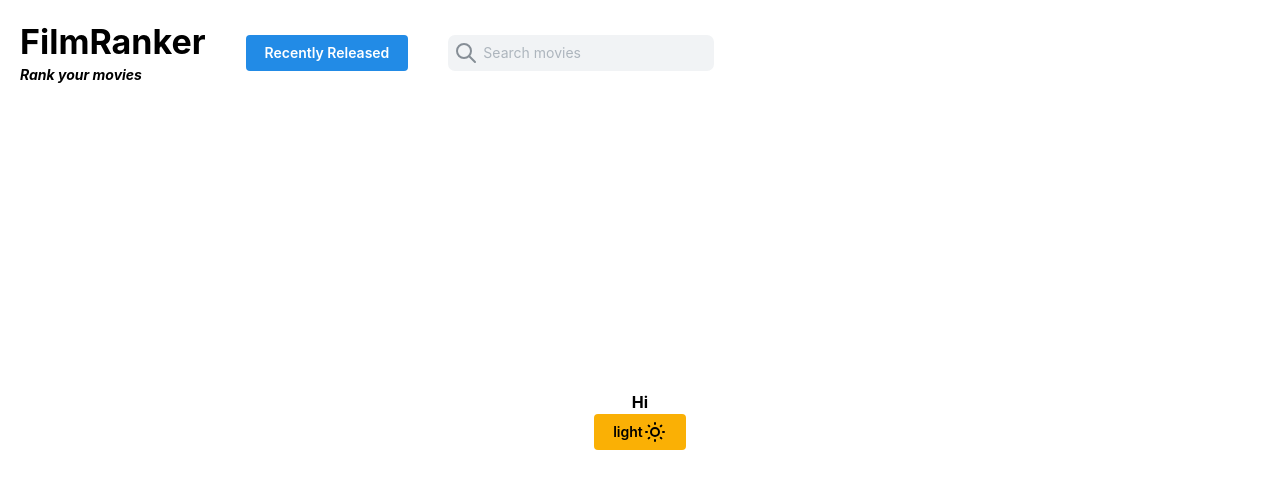
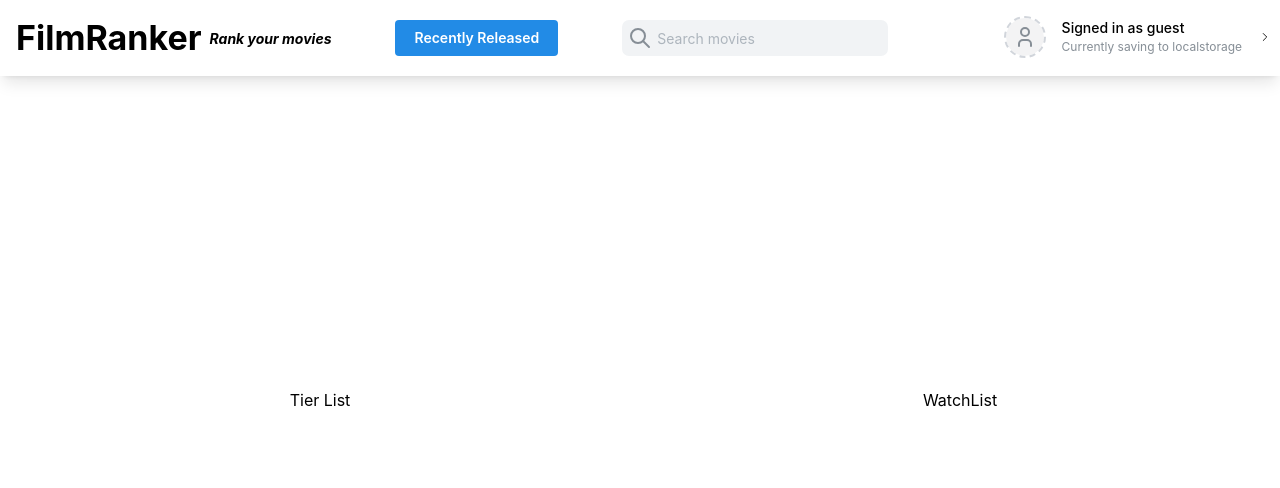
Before and after one commit to lanceziegler/filmranker, a Next.js app: page / in a window 1280 px wide. Shown: the top 488 px of the page. Built offline with nearby package versions, Linux system fonts and the light colour scheme.

Commit message:
base sign in menu started, main page layout skeleton

```diff
--- a/app/layout.tsx
+++ b/app/layout.tsx
@@ -23,10 +23,8 @@ export default function RootLayout({ children }: { children: any }) {
       </head>
       <body>
         <MantineProvider theme={theme}>
-          <div className='m-5'>
-            <Nav />
-            {children}
-          </div>
+          <Nav />
+          {children}
         </MantineProvider>
       </body>
     </html>
--- a/app/page.tsx
+++ b/app/page.tsx
@@ -1,12 +1,17 @@
-import ColorSchemeToggle from '../components/ColorSchemeToggle/ColorSchemeToggle';
 import { Title } from '@mantine/core';
+import TierList from '@/components/TierList';
+import WatchList from '@/components/WatchList';
 
 export default function HomePage() {
   return (
     <main>
-      <div className='min-h-screen flex items-center justify-center flex-col'>
-        <Title order={5}>Hi</Title>
-        <ColorSchemeToggle />
+      <div className='min-h-screen flex items-center'>
+        <div className='flex justify-center flex-1'>
+          <TierList />
+        </div>
+        <div className='flex justify-center flex-1'>
+          <WatchList />
+        </div>
       </div>
     </main>
   );
--- a/components/ColorSchemeToggle/ColorSchemeToggle.tsx
+++ b/components/ColorSchemeToggle/ColorSchemeToggle.tsx
@@ -28,7 +28,7 @@ export default function ColorSchemeToggle() {
             ? setColorScheme('light')
             : setColorScheme('dark')
         }
-        color={colorScheme === 'dark' ? 'blue' : 'yellow'}
+        color={colorScheme === 'dark' ? 'rgba(0, 79, 227, 1)' : 'yellow'}
       >
         <span className={colorScheme === 'dark' ? 'text-white' : 'text-black'}>
           {colorScheme}
--- a/components/Nav.tsx
+++ b/components/Nav.tsx
@@ -1,11 +1,13 @@
 import { IconUser } from '@tabler/icons-react';
 import { Title, Button } from '@mantine/core';
 import Search from './Search';
+import { UserButton } from './UserButton';
 
 function Nav() {
   return (
-    <nav className='fixed flex gap-10 items-center'>
-      <div>
+    <nav className='fixed top-0 left-0 w-full flex justify-between items-center p-4 shadow-lg'>
+      <div className='flex gap-16 items-center'>
+        <div className='flex gap-2 items-center'>
           <Title order={1} size='h1'>
             FilmRanker
           </Title>
@@ -15,6 +17,10 @@ function Nav() {
         </div>
         <Button>Recently Released</Button>
         <Search />
+      </div>
+      <div className='relative'>
+        <UserButton />
+      </div>
     </nav>
   );
 }
--- /dev/null
+++ b/components/TierList.tsx
@@ -0,0 +1,7 @@
+import React from 'react';
+
+function TierList() {
+  return <div>Tier List</div>;
+}
+
+export default TierList;
--- /dev/null
+++ b/components/UserButton.tsx
@@ -0,0 +1,83 @@
+'use client';
+import {
+  UnstyledButton,
+  Group,
+  Avatar,
+  Text,
+  rem,
+  Button,
+} from '@mantine/core';
+import {
+  IconChevronRight,
+  IconChevronDown,
+  IconUser,
+} from '@tabler/icons-react';
+import { useState } from 'react';
+import { useFocusWithin } from '@mantine/hooks';
+import ColorSchemeToggle from './ColorSchemeToggle/ColorSchemeToggle';
+
+export function UserButton() {
+  const [showMenu, setShowMenu] = useState(false);
+  //   const { ref, focused } = useFocusWithin();
+
+  return (
+    <UnstyledButton
+      className='fixed top-2 right-0 block rounded-xl'
+      //   ref={ref}
+      onMouseEnter={() => setShowMenu(true)}
+      onMouseLeave={() => setShowMenu(false)}
+    >
+      <Group className='p-2 box-border'>
+        <div className='border-2 border-gray-300 border-dashed rounded-full'>
+          <Avatar src='' radius='xl'>
+            <IconUser />
+          </Avatar>
+        </div>
+
+        <div style={{ flex: 1 }}>
+          <Text size='sm' fw={500}>
+            Signed in as guest
+          </Text>
+
+          <Text c='dimmed' size='xs'>
+            Currently saving to localstorage
+          </Text>
+        </div>
+        {/* {focused ? (
+          <IconChevronDown
+            style={{ width: rem(14), height: rem(14) }}
+            stroke={1.5}
+          />
+        ) : (
+          <IconChevronRight
+            style={{ width: rem(14), height: rem(14) }}
+            stroke={1.5}
+          />
+        )}
+      </Group>
+      {focused ? (
+        <Group className='fixed'>
+          <div></div>
+        </Group>
+      ) : null} */}
+        {showMenu ? (
+          <IconChevronDown
+            style={{ width: rem(14), height: rem(14) }}
+            stroke={1.5}
+          />
+        ) : (
+          <IconChevronRight
+            style={{ width: rem(14), height: rem(14) }}
+            stroke={1.5}
+          />
+        )}
+      </Group>
+      {showMenu ? (
+        <Group className='flex items-center justify-center content-center'>
+          <Button color='green'>Sign In</Button>
+          <ColorSchemeToggle />
+        </Group>
+      ) : null}
+    </UnstyledButton>
+  );
+}
--- /dev/null
+++ b/components/WatchList.tsx
@@ -0,0 +1,7 @@
+import React from 'react';
+
+function WatchList() {
+  return <div>WatchList</div>;
+}
+
+export default WatchList;
```
Lines whose indentation alone changed are shown as unchanged.
